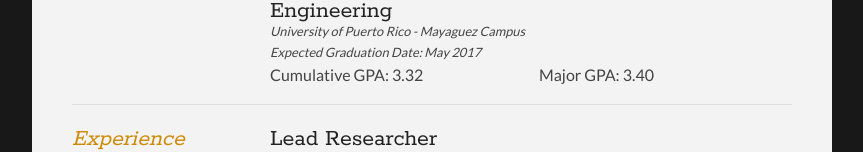
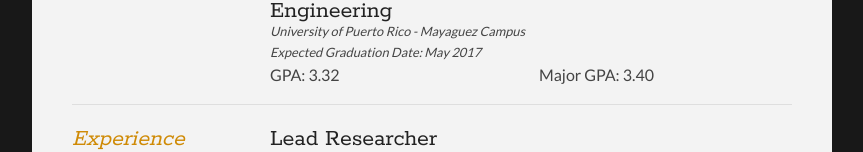
Before and after one commit to belink1/belink1.github.io, a plain HTML site: page index.html in a window 1280 px wide. Shown: the part 313-465 px from the top of the page, without its empty margins (208-1071 px from the left). Drawn offline with Linux system fonts and the light colour scheme.

Commit message:
Cumulative GPA to GPA

```diff
--- a/index.html
+++ b/index.html
@@ -62,7 +62,7 @@
 					<p class="subDetails">University of Puerto Rico - Mayaguez Campus</p>
 					<p class="subDetails">Expected Graduation Date: May 2017</p>
 				<ul class="keySkills">
-					<li>Cumulative GPA: 3.32</li>
+					<li>GPA: 3.32</li>
 					<li>Major GPA: 3.40</li>
 				</ul>
 				</article>
```
